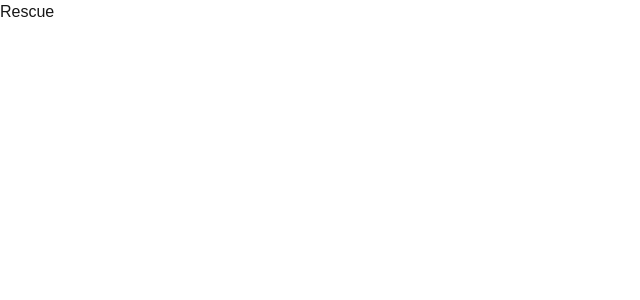
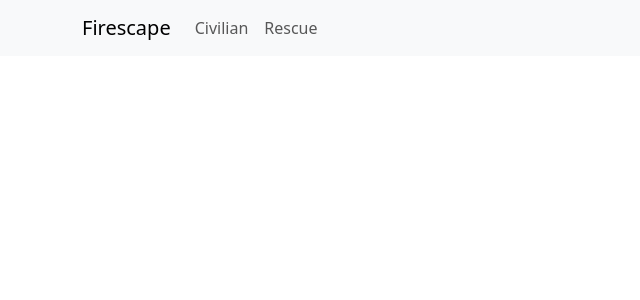
Before and after one commit to Dissonant101/htn2024, a Next.js app: page /rescue in a window 1280 px wide. Shown: the top 300 px of the page, without its empty margins (0-640 px from the left). Built offline with nearby package versions, Linux system fonts and the light colour scheme.

Commit message:
added nav bar to civ and resc

```diff
--- a/src/app/civilian/page.tsx
+++ b/src/app/civilian/page.tsx
@@ -1,6 +1,23 @@
 'use client'
 
+import 'bootstrap/dist/css/bootstrap.min.css';
+import Container from 'react-bootstrap/Container';
+import Nav from 'react-bootstrap/Nav';
+import Navbar from 'react-bootstrap/Navbar';
 
 export default function Civilian() {
-    return <div>Civilian</div>
+    return (
+        <Navbar expand="lg" className="bg-body-tertiary">
+          <Container>
+            <Navbar.Brand href="">Firescape</Navbar.Brand>
+            <Navbar.Toggle aria-controls="basic-navbar-nav" />
+            <Navbar.Collapse id="basic-navbar-nav">
+              <Nav className="me-auto">
+                <Nav.Link href="civilian">Civilian</Nav.Link>
+                <Nav.Link href="rescue">Rescue</Nav.Link>
+              </Nav>
+            </Navbar.Collapse>
+          </Container>
+        </Navbar>
+      )
 }
--- a/src/app/page.tsx
+++ b/src/app/page.tsx
@@ -1,4 +1,5 @@
 'use client'
+
 import 'bootstrap/dist/css/bootstrap.min.css';
 import Container from 'react-bootstrap/Container';
 import Nav from 'react-bootstrap/Nav';
@@ -10,7 +11,7 @@
   return (
     <Navbar expand="lg" className="bg-body-tertiary">
       <Container>
-        <Navbar.Brand href="">FireScape</Navbar.Brand>
+        <Navbar.Brand href="">Firescape</Navbar.Brand>
         <Navbar.Toggle aria-controls="basic-navbar-nav" />
         <Navbar.Collapse id="basic-navbar-nav">
           <Nav className="me-auto">
--- a/src/app/rescue/page.tsx
+++ b/src/app/rescue/page.tsx
@@ -1,6 +1,23 @@
 'use client'
+import 'bootstrap/dist/css/bootstrap.min.css';
+import Container from 'react-bootstrap/Container';
+import Nav from 'react-bootstrap/Nav';
+import Navbar from 'react-bootstrap/Navbar';
 
 
 export default function Rescue() {
-    return <div>Rescue</div>
+    return (
+        <Navbar expand="lg" className="bg-body-tertiary">
+          <Container>
+            <Navbar.Brand href="">Firescape</Navbar.Brand>
+            <Navbar.Toggle aria-controls="basic-navbar-nav" />
+            <Navbar.Collapse id="basic-navbar-nav">
+              <Nav className="me-auto">
+                <Nav.Link href="civilian">Civilian</Nav.Link>
+                <Nav.Link href="rescue">Rescue</Nav.Link>
+              </Nav>
+            </Navbar.Collapse>
+          </Container>
+        </Navbar>
+      )
   }
```
